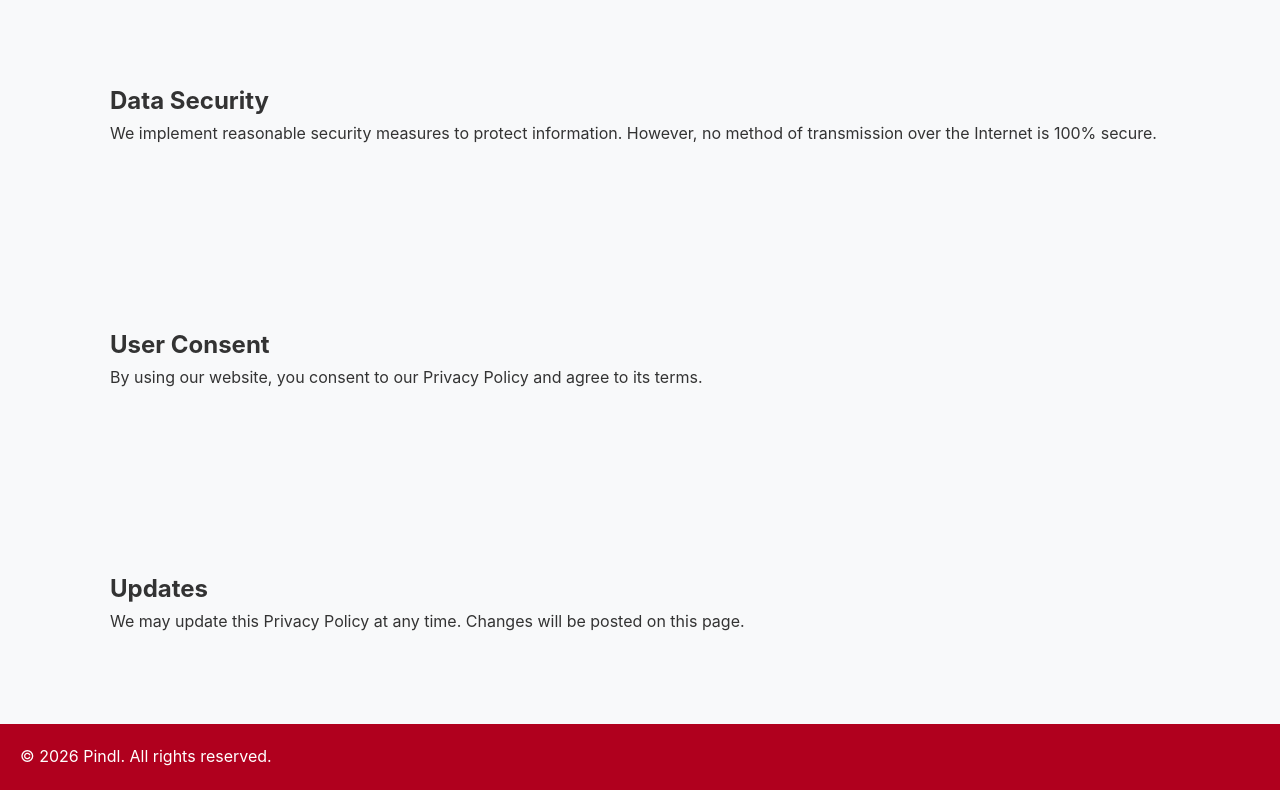
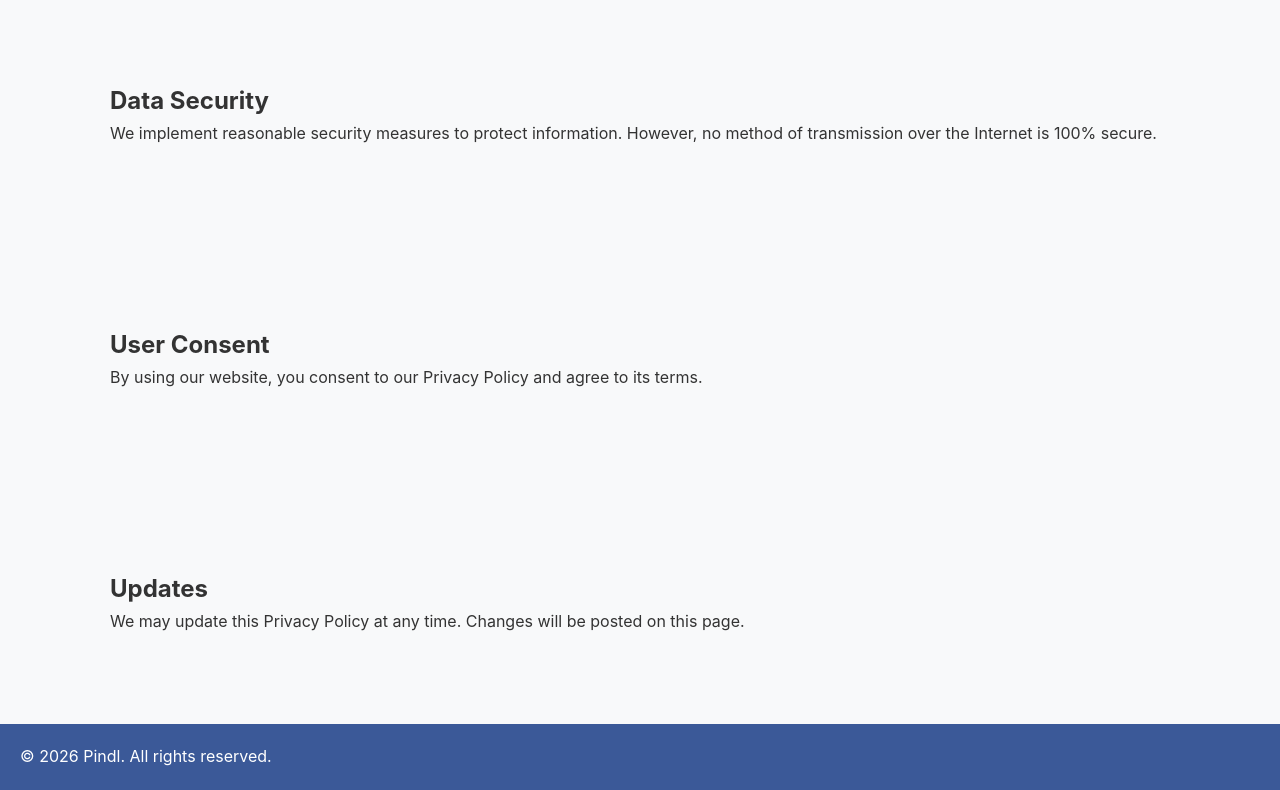
Before and after one commit to hendynoize/Pindl---Online-Pinterest-HD-Image-Video-Downloader, a plain HTML site: page privacy-policy.html in a window 1280 px wide. Shown: the part 1727-2517 px from the top of the page. Drawn offline with Linux system fonts and the light colour scheme.

Commit message:
Update privacy-policy.html

```diff
--- a/privacy-policy.html
+++ b/privacy-policy.html
@@ -19,9 +19,10 @@
 	<link rel="shortcut icon" href="https://pindl.online/assets/icon.png">
     <style>
         :root {
-            --red: #E60023;
-            --dark-red: #B0001E;
+            --red: #1877F2;
+            --dark-red: #3B5998;
         }
+
 
         * {
             margin: 0;
```
